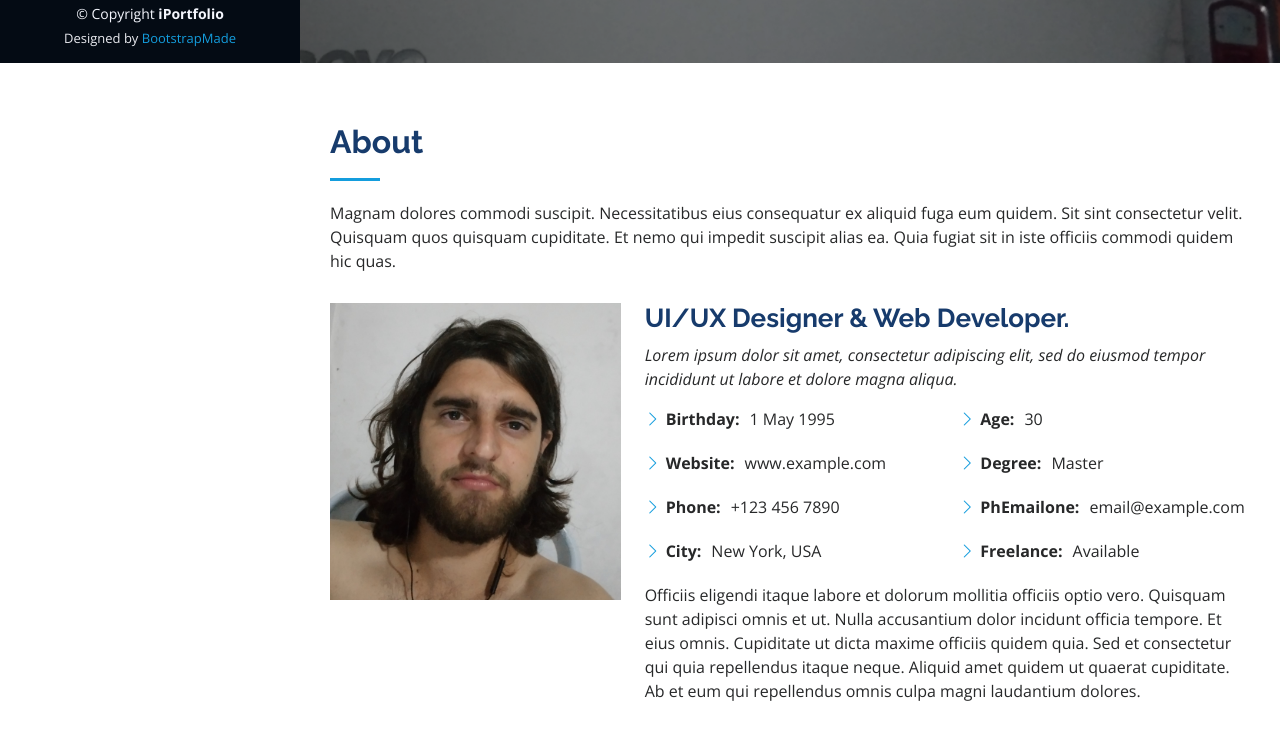
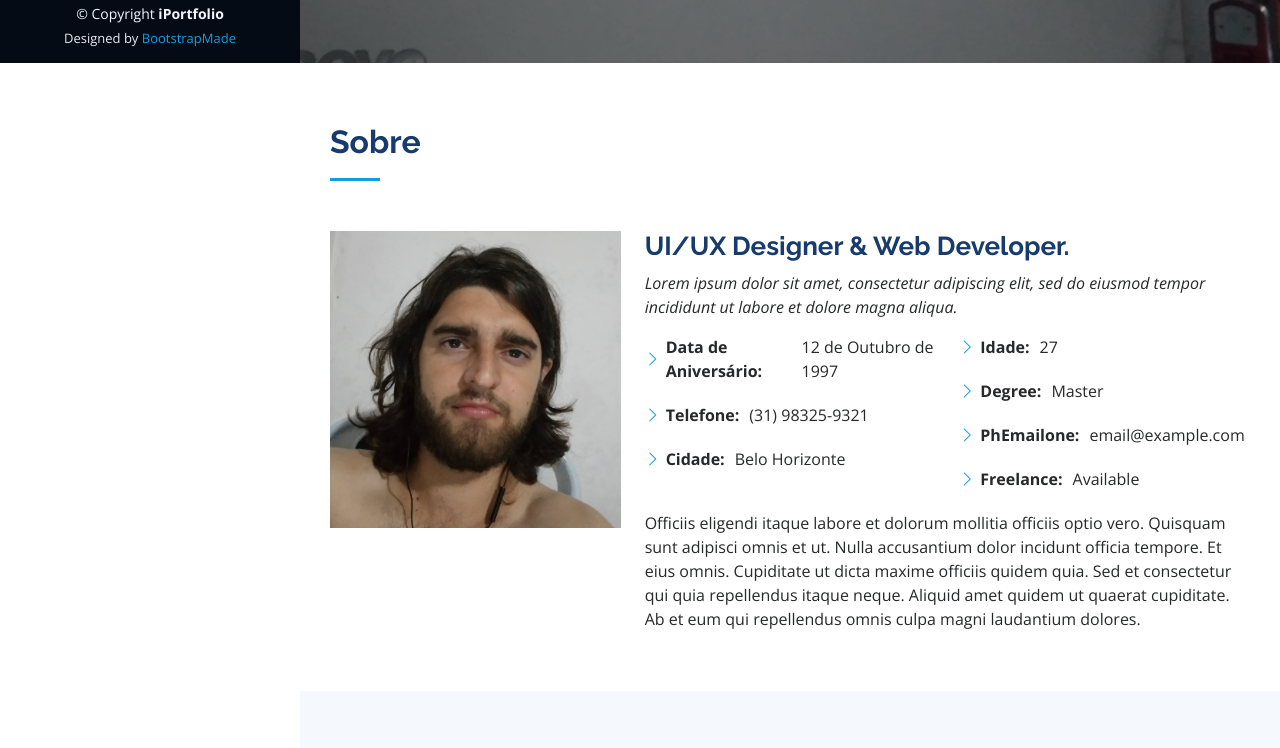
Before and after one commit to savio891/MyPortfolio, a plain HTML site: page index.html in a window 1280 px wide. Shown: the part 737-1485 px from the top of the page. Drawn offline with nearby package versions, Linux system fonts and the light colour scheme.

Commit message:
Atualização da sessão sobre

```diff
--- a/index.html
+++ b/index.html
@@ -84,8 +84,7 @@
       <div class="container">
 
         <div class="section-title">
-          <h2>About</h2>
-          <p>Magnam dolores commodi suscipit. Necessitatibus eius consequatur ex aliquid fuga eum quidem. Sit sint consectetur velit. Quisquam quos quisquam cupiditate. Et nemo qui impedit suscipit alias ea. Quia fugiat sit in iste officiis commodi quidem hic quas.</p>
+          <h2>Sobre</h2>
         </div>
 
         <div class="row">
@@ -101,15 +100,14 @@
             <div class="row">
               <div class="col-lg-6">
                 <ul>
-                  <li><i class="bi bi-chevron-right"></i> <strong>Birthday:</strong> <span>1 May 1995</span></li>
-                  <li><i class="bi bi-chevron-right"></i> <strong>Website:</strong> <span>www.example.com</span></li>
-                  <li><i class="bi bi-chevron-right"></i> <strong>Phone:</strong> <span>+123 456 7890</span></li>
-                  <li><i class="bi bi-chevron-right"></i> <strong>City:</strong> <span>New York, USA</span></li>
+                  <li><i class="bi bi-chevron-right"></i> <strong>Data de Aniversário:</strong> <span>12 de Outubro de 1997</span></li>
+                  <li><i class="bi bi-chevron-right"></i> <strong>Telefone:</strong> <span>(31) 98325-9321</span></li>
+                  <li><i class="bi bi-chevron-right"></i> <strong>Cidade:</strong> <span>Belo Horizonte</span></li>
                 </ul>
               </div>
               <div class="col-lg-6">
                 <ul>
-                  <li><i class="bi bi-chevron-right"></i> <strong>Age:</strong> <span>30</span></li>
+                  <li><i class="bi bi-chevron-right"></i> <strong>Idade:</strong> <span>27</span></li>
                   <li><i class="bi bi-chevron-right"></i> <strong>Degree:</strong> <span>Master</span></li>
                   <li><i class="bi bi-chevron-right"></i> <strong>PhEmailone:</strong> <span>email@example.com</span></li>
                   <li><i class="bi bi-chevron-right"></i> <strong>Freelance:</strong> <span>Available</span></li>
@@ -197,8 +195,7 @@
       <div class="container">
 
         <div class="section-title">
-          <h2>Resume</h2>
-          <p>Magnam dolores commodi suscipit. Necessitatibus eius consequatur ex aliquid fuga eum quidem. Sit sint consectetur velit. Quisquam quos quisquam cupiditate. Et nemo qui impedit suscipit alias ea. Quia fugiat sit in iste officiis commodi quidem hic quas.</p>
+          <h2>Sobre</h2>
         </div>
 
         <div class="row">
```
